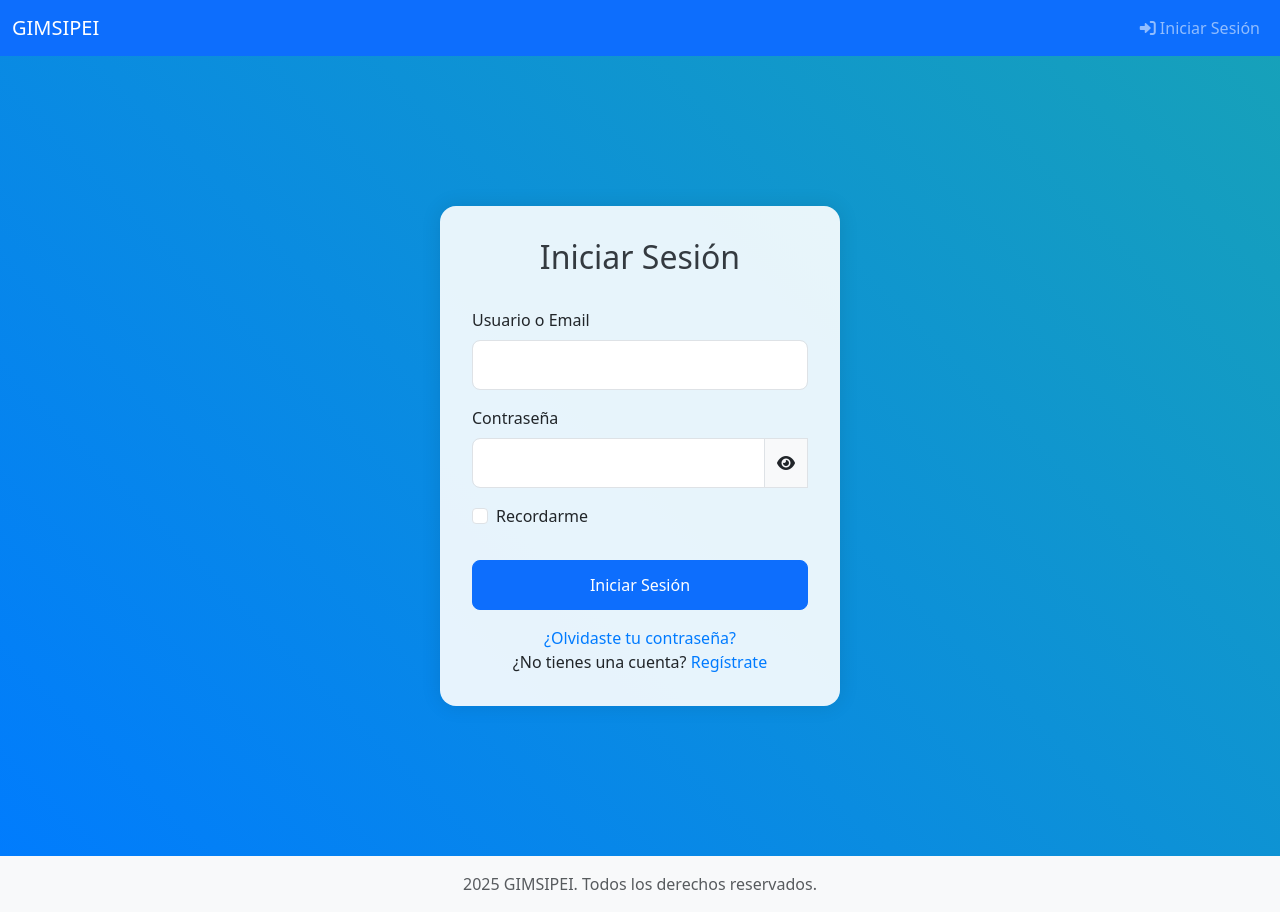
After one commit to miguelhitoalturo92/Gimsipei, a Flask app: template src/templates/auth/login.html in a window 1280 px wide. The commit adds this page. Run offline with Flask 3, Linux system fonts and the light colour scheme; the template is opened without the code that fills it, so the values that code supplies are empty.

Commit message:
Add authentication templates and styles for login, registration, and password recovery

```diff
--- /dev/null
+++ b/src/static/css/styles.css
@@ -0,0 +1,88 @@
+/* Global Styles */
+:root {
+    --primary-color: #007bff;
+    --secondary-color: #6c757d;
+    --success-color: #28a745;
+    --danger-color: #dc3545;
+    --warning-color: #ffc107;
+    --info-color: #17a2b8;
+    --light-color: #f8f9fa;
+    --dark-color: #343a40;
+}
+
+body {
+    min-height: 100vh;
+    background: linear-gradient(45deg, var(--primary-color), var(--info-color));
+}
+
+/* Auth Forms */
+.auth-container {
+    min-height: 100vh;
+    display: flex;
+    align-items: center;
+    justify-content: center;
+    padding: 2rem;
+}
+
+.auth-card {
+    background: rgba(255, 255, 255, 0.9);
+    border-radius: 1rem;
+    box-shadow: 0 0 20px rgba(0, 0, 0, 0.1);
+    width: 100%;
+    max-width: 400px;
+    padding: 2rem;
+}
+
+.auth-card .card-title {
+    text-align: center;
+    color: var(--dark-color);
+    margin-bottom: 2rem;
+}
+
+.auth-card .form-control {
+    border-radius: 0.5rem;
+    padding: 0.75rem 1rem;
+}
+
+.auth-card .btn-primary {
+    width: 100%;
+    padding: 0.75rem;
+    border-radius: 0.5rem;
+    margin-top: 1rem;
+}
+
+.auth-card .links {
+    text-align: center;
+    margin-top: 1rem;
+}
+
+.auth-card .links a {
+    color: var(--primary-color);
+    text-decoration: none;
+}
+
+.auth-card .links a:hover {
+    text-decoration: underline;
+}
+
+/* Custom Alert Styles */
+.alert {
+    border-radius: 0.5rem;
+    margin: 1rem;
+}
+
+/* Form Validation Styles */
+.form-control:focus {
+    border-color: var(--primary-color);
+    box-shadow: 0 0 0 0.2rem rgba(0, 123, 255, 0.25);
+}
+
+.is-invalid {
+    border-color: var(--danger-color) !important;
+}
+
+.invalid-feedback {
+    color: var(--danger-color);
+    font-size: 0.875rem;
+    margin-top: 0.25rem;
+}
--- /dev/null
+++ b/src/templates/auth/login.html
@@ -0,0 +1,45 @@
+{% extends "base.html" %}
+
+{% block title %}Iniciar Sesión{% endblock %}
+
+{% block content %}
+<div class="auth-container">
+    <div class="auth-card">
+        <h2 class="card-title">Iniciar Sesión</h2>
+        <form method="POST" class="needs-validation" novalidate>
+            <div class="mb-3">
+                <label for="username" class="form-label">Usuario o Email</label>
+                <input type="text" class="form-control" id="username" name="username" required>
+                <div class="invalid-feedback">
+                    Por favor ingrese su usuario o email.
+                </div>
+            </div>
+            <div class="mb-3">
+                <label for="password" class="form-label">Contraseña</label>
+                <div class="input-group">
+                    <input type="password" class="form-control" id="password" name="password" required>
+                    <button class="input-group-text" type="button" id="togglePassword">
+                        <i class="fas fa-eye"></i>
+                    </button>
+                    <div class="invalid-feedback">
+                        Por favor ingrese su contraseña.
+                    </div>
+                </div>
+            </div>
+            <div class="mb-3 form-check">
+                <input type="checkbox" class="form-check-input" id="remember" name="remember">
+                <label class="form-check-label" for="remember">Recordarme</label>
+            </div>
+            <div class="d-grid gap-2">
+                <button type="submit" class="btn btn-primary">Iniciar Sesión</button>
+            </div>
+        </form>
+        <div class="mt-3 links">
+            <a href="{{ url_for('auth.forgot_password') }}">¿Olvidaste tu contraseña?</a>
+            <br>
+            <span>¿No tienes una cuenta? </span>
+            <a href="{{ url_for('auth.register') }}">Regístrate</a>
+        </div>
+    </div>
+</div>
+{% endblock %}
--- a/src/templates/base.html
+++ b/src/templates/base.html
@@ -3,11 +3,100 @@
 <head>
     <meta charset="UTF-8">
     <meta name="viewport" content="width=device-width, initial-scale=1.0">
-    <title>{% block title %}{%endblock%}</title>
-    <link rel="stylesheet" href="src/static/css/login.css">
+    <title>{% block title %}{% endblock %} - GIMSIPEI</title>
+
+    <!-- CSS Dependencies -->
+    <link href="https://cdn.jsdelivr.net/npm/bootstrap@5.3.0/dist/css/bootstrap.min.css" rel="stylesheet">
+    <link href="https://cdnjs.cloudflare.com/ajax/libs/font-awesome/6.0.0/css/all.min.css" rel="stylesheet">
+    <link href="{{ url_for('static', filename='css/styles.css') }}" rel="stylesheet">
+    {% block extra_css %}{% endblock %}
 </head>
-<body>
-    {% block content %}
-    {% endblock %}
+<body class="d-flex flex-column min-vh-100">
+    <!-- Navigation -->
+    <nav class="navbar navbar-expand-lg navbar-dark bg-primary">
+        <div class="container-fluid">
+            <a class="navbar-brand" href="{{ url_for('admin.dashboard') }}">GIMSIPEI</a>
+            <button class="navbar-toggler" type="button" data-bs-toggle="collapse" data-bs-target="#navbarNav">
+                <span class="navbar-toggler-icon"></span>
+            </button>
+            <div class="collapse navbar-collapse" id="navbarNav">
+                <ul class="navbar-nav me-auto">
+                    {% if current_user %}
+                        <li class="nav-item">
+                            <a class="nav-link" href="{{ url_for('admin.dashboard') }}">
+                                <i class="fas fa-tachometer-alt"></i> Dashboard
+                            </a>
+                        </li>
+                        {% if current_user.role == 'TEACHER' %}
+                            <li class="nav-item">
+                                <a class="nav-link" href="#">
+                                    <i class="fas fa-book"></i> Exámenes
+                                </a>
+                            </li>
+                        {% endif %}
+                    {% endif %}
+                </ul>
+                <ul class="navbar-nav">
+                    {% if current_user %}
+                        <li class="nav-item dropdown">
+                            <a class="nav-link dropdown-toggle" href="#" id="userDropdown" role="button" data-bs-toggle="dropdown">
+                                <i class="fas fa-user"></i> {{ current_user.username }}
+                            </a>
+                            <ul class="dropdown-menu dropdown-menu-end">
+                                <li>
+                                    <a class="dropdown-item" href="#">
+                                        <i class="fas fa-cog"></i> Configuración
+                                    </a>
+                                </li>
+                                <li><hr class="dropdown-divider"></li>
+                                <li>
+                                    <a class="dropdown-item" href="{{ url_for('auth.logout') }}">
+                                        <i class="fas fa-sign-out-alt"></i> Cerrar Sesión
+                                    </a>
+                                </li>
+                            </ul>
+                        </li>
+                    {% else %}
+                        <li class="nav-item">
+                            <a class="nav-link" href="{{ url_for('auth.login') }}">
+                                <i class="fas fa-sign-in-alt"></i> Iniciar Sesión
+                            </a>
+                        </li>
+                    {% endif %}
+                </ul>
+            </div>
+        </div>
+    </nav>
+
+    <!-- Flash Messages -->
+    {% with messages = get_flashed_messages(with_categories=true) %}
+        {% if messages %}
+            <div class="container mt-3">
+                {% for category, message in messages %}
+                    <div class="alert alert-{{ category }} alert-dismissible fade show" role="alert">
+                        {{ message }}
+                        <button type="button" class="btn-close" data-bs-dismiss="alert"></button>
+                    </div>
+                {% endfor %}
+            </div>
+        {% endif %}
+    {% endwith %}
+
+    <!-- Main Content -->
+    <main class="flex-grow-1">
+        {% block content %}{% endblock %}
+    </main>
+
+    <!-- Footer -->
+    <footer class="footer mt-auto py-3 bg-light">
+        <div class="container text-center">
+            <span class="text-muted"> 2025 GIMSIPEI. Todos los derechos reservados.</span>
+        </div>
+    </footer>
+
+    <!-- JavaScript Dependencies -->
+    <script src="https://cdn.jsdelivr.net/npm/bootstrap@5.3.0/dist/js/bootstrap.bundle.min.js"></script>
+    <script src="{{ url_for('static', filename='js/main.js') }}"></script>
+    {% block extra_js %}{% endblock %}
 </body>
 </html>
```
Also changed, not shown: src/static/js/main.js (added, +51 -0 lines), src/templates/auth/forgot_password.html (added, +26 -0 lines), src/templates/auth/register.html (added, +76 -0 lines), src/templates/login.html (deleted, +0 -299 lines).
